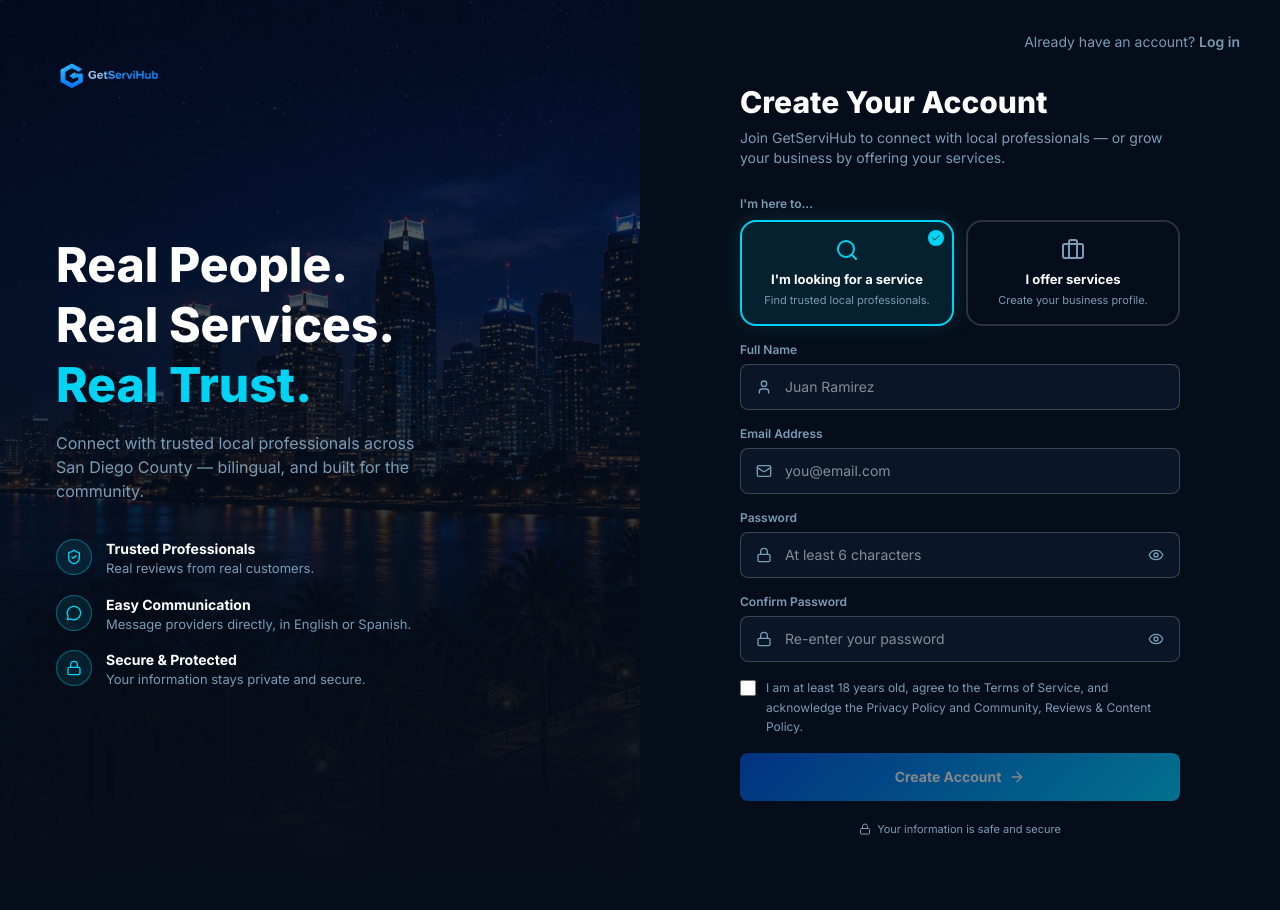
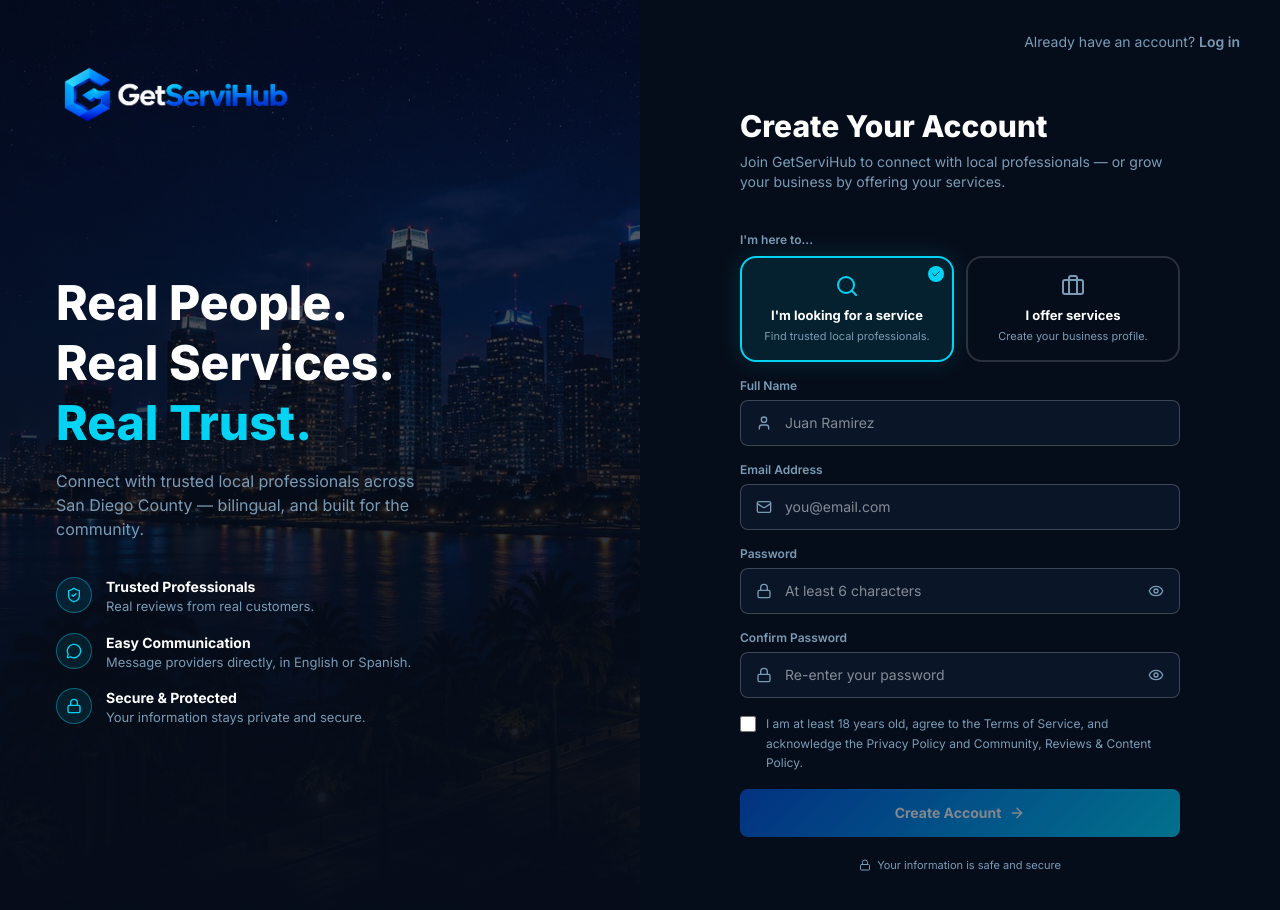
Before and after one commit to getservicehub/Get-service-hub-mvp, a Next.js app: page /register in a window 1280 px wide. Shown: the top 910 px of the page. Before the commit the page ends 885 px from the top, so only its background shows below. Built offline with nearby package versions, Linux system fonts and the light colour scheme.

Commit message:
style: bigger logo across navbar/register, refine register spacing

```diff
--- a/src/app/register/page.tsx
+++ b/src/app/register/page.tsx
@@ -149,7 +149,7 @@ export default function RegisterPage() {
         <div className="absolute inset-0 bg-gradient-to-t from-[#060D1A] via-[#060D1A]/80 to-[#060D1A]/55" />
         <div className="relative z-10 p-10 xl:p-14 flex flex-col h-full justify-between">
           <Link href="/">
-            <Image src="/logo-horizontal.png" alt="GetServiHub" width={180} height={40} className="h-10 w-auto" />
+            <Image src="/logo-horizontal.png" alt="GetServiHub" width={240} height={80} className="h-20 w-auto" />
           </Link>
 
           <div>
@@ -188,10 +188,10 @@ export default function RegisterPage() {
           </span>
         </div>
 
-        <div className="flex-1 flex items-center justify-center px-5 pb-12 lg:px-10">
+        <div className="flex-1 flex items-start justify-center px-5 pb-12 pt-2 lg:px-10 lg:pt-6">
           <div className="w-full max-w-[440px]">
             <h2 className="text-2xl md:text-3xl font-extrabold mb-2">Create Your Account</h2>
-            <p className="text-sm text-muted2 mb-7">
+            <p className="text-sm text-muted2 mb-10">
               Join GetServiHub to connect with local professionals — or grow your business by offering your services.
             </p>
 
--- a/src/components/layout/Navbar.tsx
+++ b/src/components/layout/Navbar.tsx
@@ -51,11 +51,11 @@ export default function Navbar() {
 
   return (
     <>
-      <nav className={scrolled ? "fixed top-0 left-0 right-0 z-[100] px-4 transition-all duration-300 bg-[#060D1A]/97 backdrop-blur-2xl shadow-lg" : "fixed top-0 left-0 right-0 z-[100] px-4 transition-all duration-300 bg-transparent"}>
-        <div className="max-w-[1140px] mx-auto flex items-center justify-between h-[72px]">
+      <nav className={scrolled ? "fixed top-0 left-0 right-0 z-[100] pl-2 pr-4 transition-all duration-300 bg-[#060D1A]/97 backdrop-blur-2xl shadow-lg" : "fixed top-0 left-0 right-0 z-[100] pl-2 pr-4 transition-all duration-300 bg-transparent"}>
+        <div className="max-w-[1280px] mx-auto flex items-center justify-between h-[84px]">
           <div className="flex items-center gap-3 flex-shrink-0">
             <Link href="/" className="flex items-center">
-              <Image src="/logo-horizontal.png" alt="GetServiHub" width={180} height={40} className="h-16 w-auto" priority />
+              <Image src="/logo-horizontal.png" alt="GetServiHub" width={240} height={80} className="h-20 w-auto" priority />
             </Link>
             <button onClick={() => setLanguage(language === "en" ? "es" : "en")} className="w-9 h-8 rounded-lg border border-white/20 text-[11px] font-bold text-white hover:bg-white/5 transition-all flex-shrink-0">
               {language === "en" ? "ES" : "EN"}
```
Also changed, not shown: public/logo-horizontal.png.
